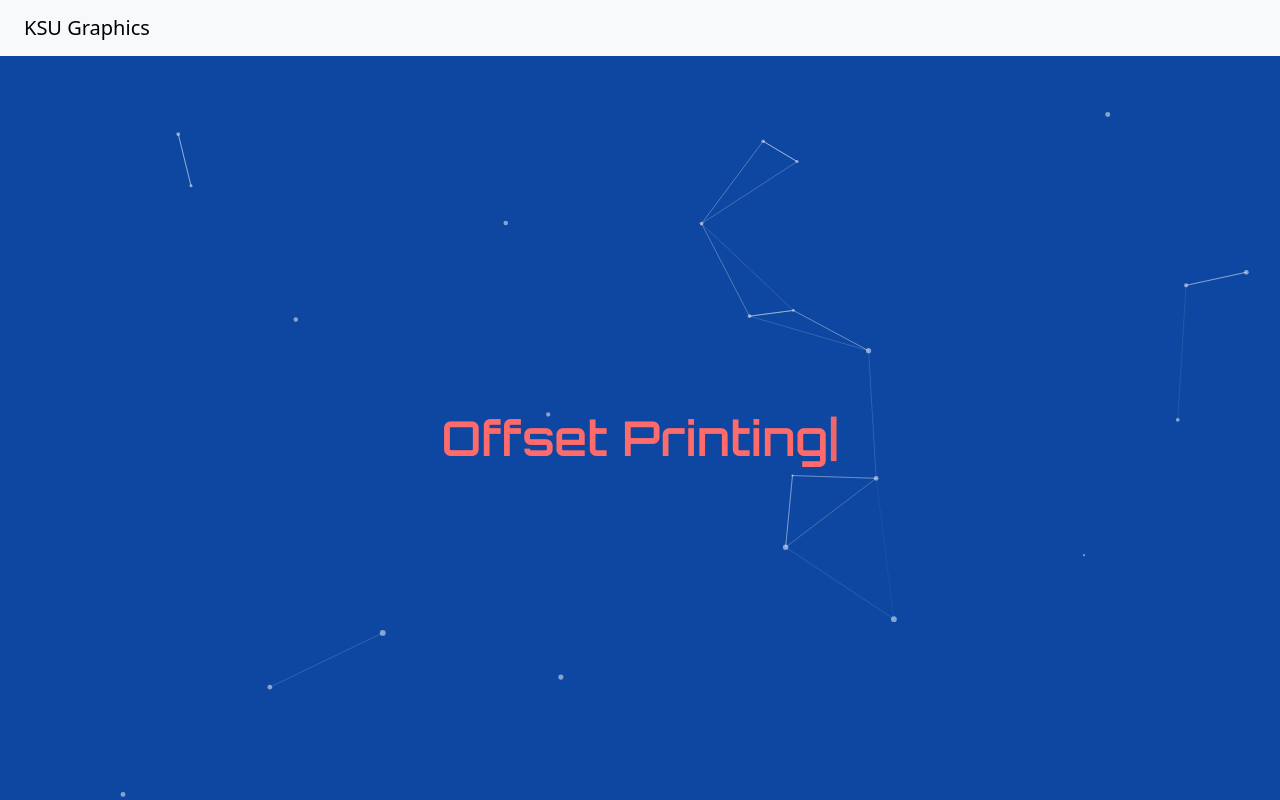
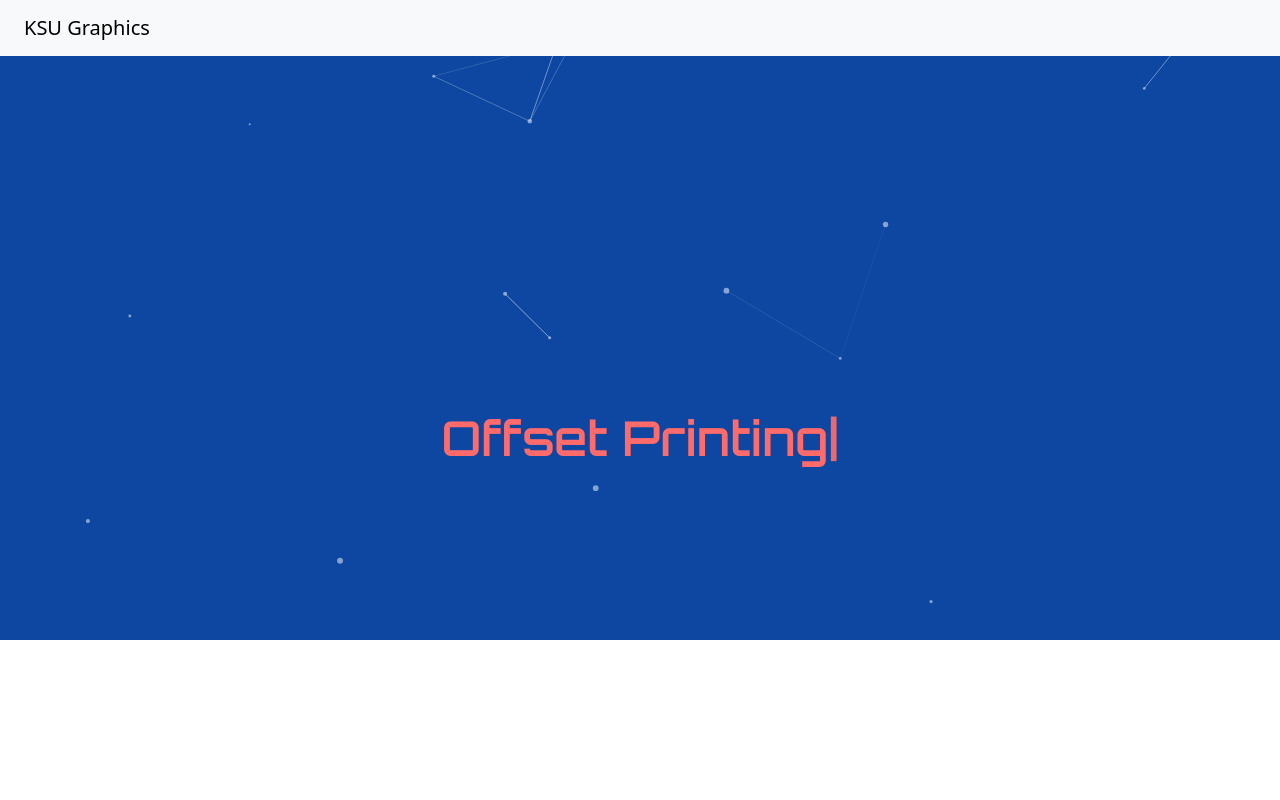
Before and after one commit to Nkugavarathan/KSU-Graphic-, a React (Vite) app in the folder frontend/: page / in a window 1280 px wide. Shown: the top 800 px of the page. Built offline with nearby package versions, Linux system fonts and the light colour scheme.

Commit message:
particles updated and works

```diff
--- a/frontend/src/components/Hero.css
+++ b/frontend/src/components/Hero.css
@@ -10,6 +10,7 @@
   z-index: 1;
   overflow: hidden;
 }
+
 
 .hero-typewriter h1 {
   font-family: 'Orbitron', sans-serif;
@@ -28,11 +29,13 @@
   50% { opacity: 0; }
 }
 
-#tsparticles {
+
+.particles-container {
   position: absolute;
   top: 0;
   left: 0;
   width: 100%;
-  height: 100%;
+  height: 100%; /* Only fills the parent (Hero section) */
   z-index: 0;
+  pointer-events: none; /* So it doesn't block buttons, etc */
 }
--- a/frontend/src/components/Hero.jsx
+++ b/frontend/src/components/Hero.jsx
@@ -1,7 +1,6 @@
 import { useState, useEffect } from "react"
 
 import "./Hero.css"
-import ParticleBackground from "./ParticleBackground"
 
 function Hero() {
   const [wordIndex, setWordIndex] = useState(0)
@@ -44,7 +43,6 @@ function Hero() {
 
   return (
     <>
-      <ParticleBackground />
       <div className="hero-typewriter">
         <h1 style={{ color: words[wordIndex].color }}>
           {displayedText}
--- a/frontend/src/components/ParticleBackground.jsx
+++ b/frontend/src/components/ParticleBackground.jsx
@@ -1,11 +1,3 @@
-// import Particles from "react-tsparticles"
-// import ParticleConfig from "./ParticleConfig"
-// const ParticleBackground = () => {
-//   return <Particles params={ParticleConfig} />
-// }
-
-// export default ParticleBackground
-
 import { useEffect, useMemo, useState } from "react"
 import Particles, { initParticlesEngine } from "@tsparticles/react"
 import { loadSlim } from "@tsparticles/slim"
@@ -15,7 +7,7 @@ const ParticleBackground = () => {
 
   useEffect(() => {
     initParticlesEngine(async (engine) => {
-      await loadSlim(engine) // Loads slim version (lightweight)
+      await loadSlim(engine)
     }).then(() => setInit(true))
   }, [])
 
@@ -25,6 +17,7 @@ const ParticleBackground = () => {
 
   const options = useMemo(
     () => ({
+      fullScreen: { enable: false }, // ✅ Make sure full screen is disabled
       background: { color: { value: "#0d47a1" } },
       fpsLimit: 60,
       interactivity: {
@@ -63,11 +56,13 @@ const ParticleBackground = () => {
   )
 
   return init ? (
-    <Particles
-      id="tsparticles"
-      options={options}
-      particlesLoaded={particlesLoaded}
-    />
+    <div className="particles-container">
+      <Particles
+        id="tsparticles"
+        options={options}
+        particlesLoaded={particlesLoaded}
+      />
+    </div>
   ) : null
 }
 
--- a/frontend/src/pages/Home.jsx
+++ b/frontend/src/pages/Home.jsx
@@ -1,10 +1,10 @@
-import React from "react"
-
 import Hero from "./../components/Hero"
 import Services from "./Services"
+import ParticleBackground from "../components/ParticleBackground"
 export default function Home() {
   return (
     <div>
+      <ParticleBackground />
       <Hero />
       <Services />
     </div>
```
